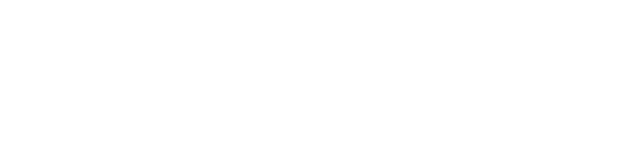
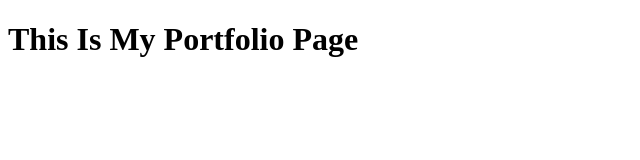
Before and after one commit to ruslan-durrani/MERN, a plain HTML site: page HTML/index.html in a window 1280 px wide. Shown: the whole page, without its empty margins (0-640 px from the left). Drawn offline with Linux system fonts and the light colour scheme.

Commit message:
Upudated

```diff
--- a/HTML/index.html
+++ b/HTML/index.html
@@ -7,6 +7,10 @@
   </title>
 </head>
 <body>
-
+  <span>
+    <h1>
+      This Is My Portfolio Page
+    </h1>
+  </span>
 </body>
 </html>
```
Also changed, not shown: 2 other files. Lines whose indentation alone changed are shown as unchanged.
